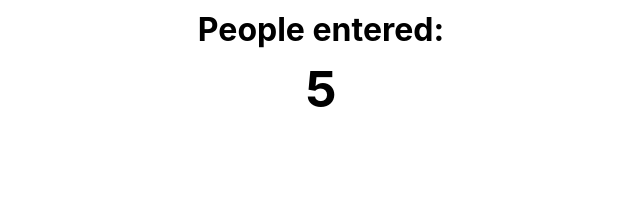
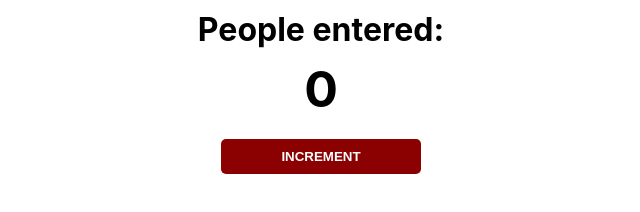
Before and after one commit to Petrasoderstrom1612/Guest-counter, a plain HTML site: page index.html in a window 1280 px wide. Shown: the whole page, without its empty margins (319-959 px from the left). Drawn offline with Linux system fonts and the light colour scheme.

Commit message:
my solution to incrementing

```diff
--- a/index.html
+++ b/index.html
@@ -6,7 +6,8 @@
 </head>
 <body>
     <h1>People entered:</h1>
-    <h2 id="count-el">0</h2>
+    <h2 id="count-el"></h2>
+    <button id="increment-btn">INCREMENT</button>
     <script src="index.js"></script>
 </body>
 </html>
--- a/index.js
+++ b/index.js
@@ -1 +1,11 @@
-document.getElementById("count-el").innerText = 5
+
+let countEl = document.getElementById("count-el")
+let incrementBtn = document.getElementById("increment-btn")
+
+let count = 0
+countEl.innerText = count
+
+incrementBtn.addEventListener("click",function(){
+    count++
+    console.log(count)
+})
```
